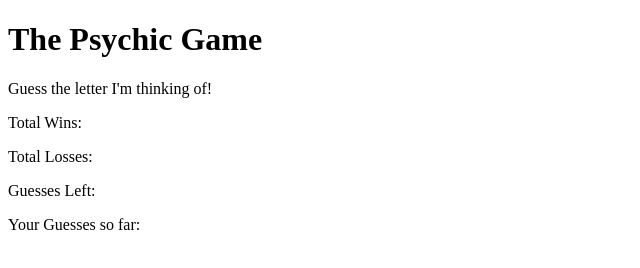
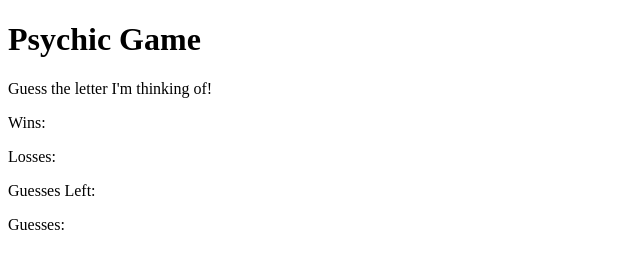
Before and after one commit to davevish/Psychic-Game, a plain HTML site: page index.html in a window 1280 px wide. Shown: the whole page, without its empty margins (0-640 px from the left). Drawn offline with Linux system fonts and the light colour scheme.

Commit message:
more changes

```diff
--- a/index.html
+++ b/index.html
@@ -6,12 +6,12 @@
 </head>
 <body>
 	<div id="game">
-		<h1>The Psychic Game</h1>
+		<h1>Psychic Game</h1>
 		<p>Guess the letter I'm thinking of!</p>
-		<p>Total Wins: </p>
-		<p>Total Losses: </p>
+		<p>Wins: </p>
+		<p>Losses: </p>
 		<p>Guesses Left: </p>
-		<p>Your Guesses so far: </p>
+		<p>Guesses: </p>
 	</div>
 	<script type="text/javascript">
 		var wins = 0;
```
Lines whose indentation alone changed are shown as unchanged.
